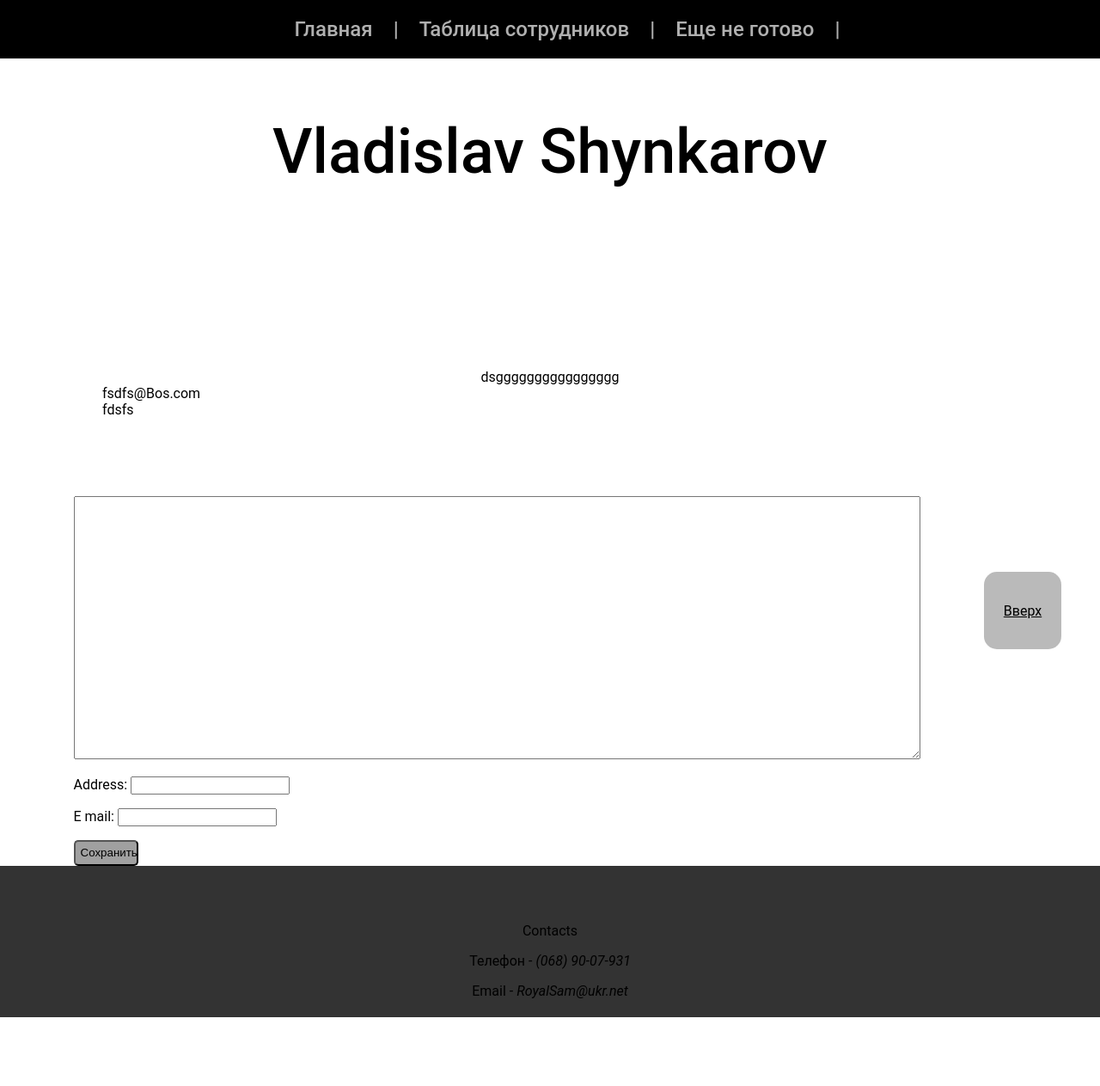
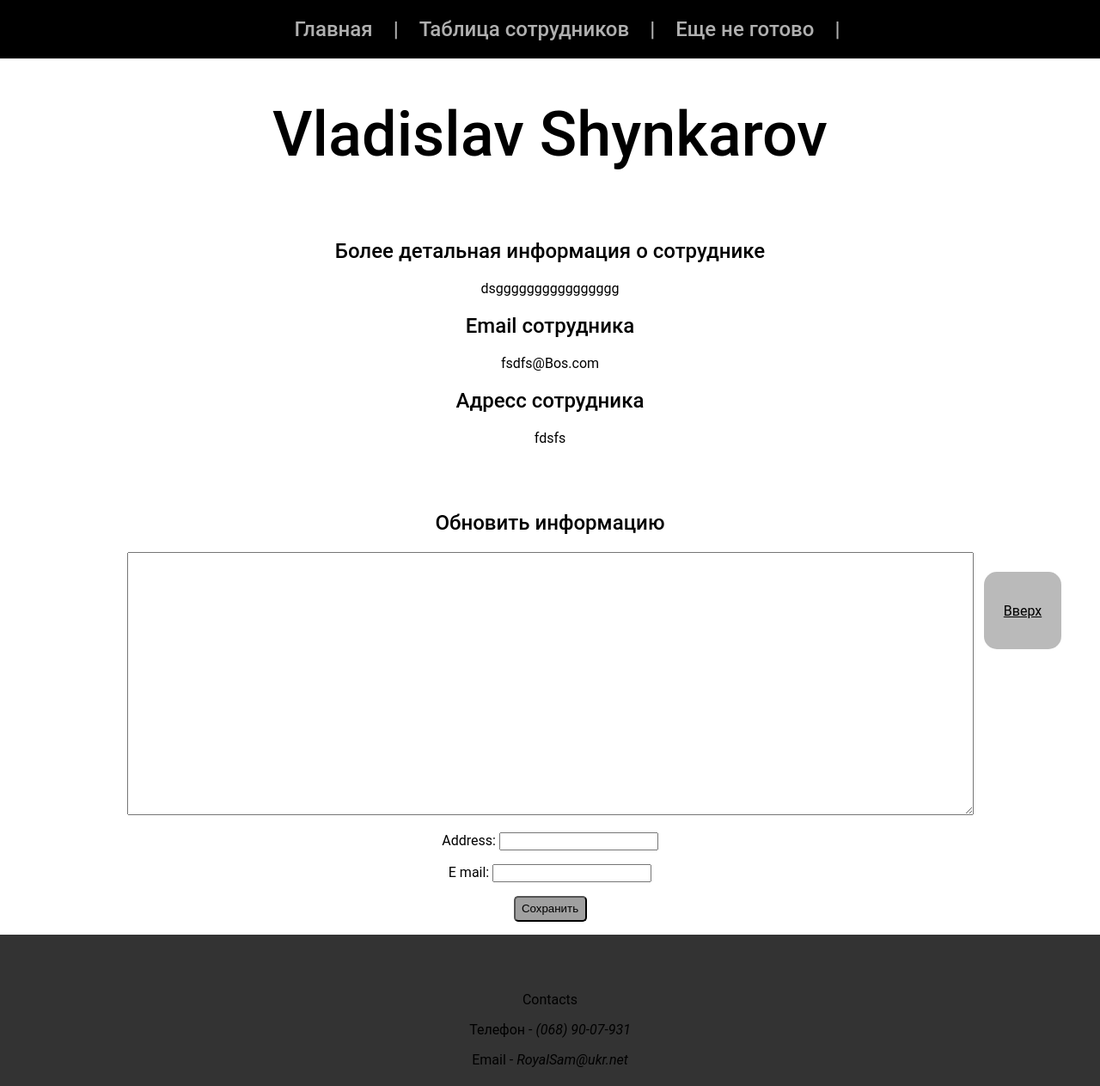
Before and after one commit to RoyalSam12/MyPetProjectForResume, a Django app: page /staff/80/detail/ in a window 1280 px wide. Shown: the whole page at 86% size. Before the commit the page ends 1183 px from the top, so only its background shows below. Run offline with Django 3.2, Linux system fonts and the light colour scheme; data comes from the database, SQL or seed files in the repository; both versions use the stored data as it was after the commit.

Commit message:
git commit -m "release v6"

```diff
--- a/staff/static/staff/detail.css
+++ b/staff/static/staff/detail.css
@@ -181,7 +181,7 @@ body {
     color: #000000;
     background-color: #a0a0a0;
     border-radius: 5px;
-    width: 75px;
+    width: 85px;
     height: 30px;
     transition: background-color 0.3s ease-in;
 
@@ -198,11 +198,23 @@ body {
     text-align: center;
 }
 .no__detail {
-    padding: 0 5%;
+    padding: 55px 5%;
 }
 .add__info {
     padding: 0 5%;
 }
-.emp{
-    padding: 75px 5%;
+.emp_{
+    padding: 55px 5%;
 }
+.update{
+    display: flex;
+    justify-content: center;
+    text-align: center;
+    padding-bottom: 15px;
+}
+.employer {
+    display: flex;
+    justify-content: flex-end;
+    text-align: center;
+    flex-flow: column;
+}
--- a/staff/templates/staff/detail.html
+++ b/staff/templates/staff/detail.html
@@ -11,35 +11,36 @@
 <body>
 {% include 'staff/basehead.html' %}
 <main class="content">
+
+    {% if employee.detail_set.get_queryset %}
         <section class="emp">
             <div class="container">
                 <div class="employer">
                     <h1 class="h1">{{ employee.first_name }} {{ employee.last_name }}</h1>
-            </div>
-        </div>
-    </section>
-    {% if employee.detail_set.get_queryset %}
-        <section class="emp">
-            <div class="container">
-                <div class="employer">
+                    <div class="detail">
+                        <h2 class="h2">Более детальная информация о сотруднике</h2>
                         {{ employee.detail_set.get.detail_text }}
                     </div>
+
                     <div class="email">
+                        <h2 class="h2">Email сотрудника</h2>
                         {{ employee.detail_set.get.e_mail }}
                     </div>
                     <div class="address">
+                        <h2 class="h2">Адресс сотрудника</h2>
                         {{ employee.detail_set.get.address }}
+                    </div>
                 </div>
             </div>
         </section>
         <section class="update">
             <div class="container">
                 <div class="update__data">
+                    <h2 class="h2">Обновить информацию</h2>
                     <form action="." method="post"> {% csrf_token %}
                         {{ form.as_p }}
                         <input type="submit" value="Сохранить" class="button__save">
                     </form>
-
                 </div>
             </div>
         </section>
@@ -47,6 +48,7 @@
         <section class="no__detail">
             <div class="container">
                 <div class="no__detail__emp">
+                    <h1 class="h1">{{ employee.first_name }} {{ employee.last_name }}</h1>
                     <h2 class="h2">Про этого работника более детальной информации нет</h2>
                     <p class="p__main">Желаете добавить?</p>
                 </div>
```
Also changed, not shown: db.sqlite3. Lines whose indentation alone changed are shown as unchanged.
